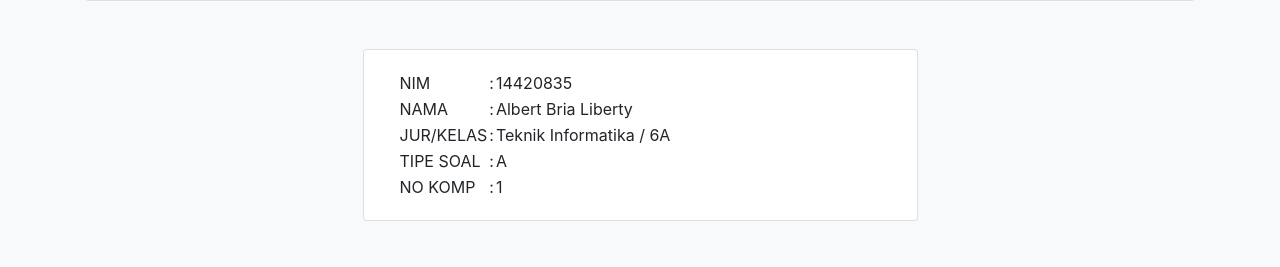
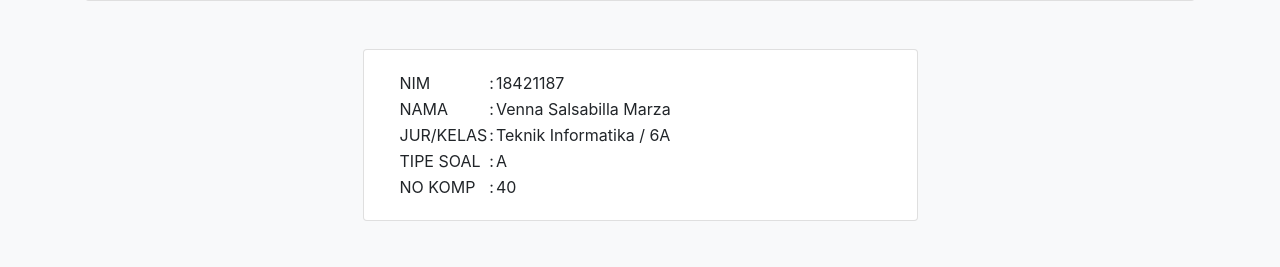
Before and after one commit to murprakoso/laba-terus, a PHP site: page /index.php?p=data-penjualan in a window 1280 px wide. Shown: the part 349-616 px from the top of the page. Run offline with PHP 8.4, Linux system fonts and the light colour scheme; data comes from the database, SQL or seed files in the repository.

Commit message:
tambah venna

```diff
--- a/contents/data-penjualan.php
+++ b/contents/data-penjualan.php
@@ -368,12 +368,12 @@ if (isset($_GET['hapus'])) {
                             <tr>
                                 <td>NIM </td>
                                 <td>: </td>
-                                <td>14420835</td>
+                                <td>18421187</td>
                             </tr>
                             <tr>
                                 <td>NAMA </td>
                                 <td>: </td>
-                                <td>Albert Bria Liberty</td>
+                                <td>Venna Salsabilla Marza</td>
                             </tr>
                             <tr>
                                 <td>JUR/KELAS </td>
@@ -388,7 +388,7 @@ if (isset($_GET['hapus'])) {
                             <tr>
                                 <td>NO KOMP </td>
                                 <td>: </td>
-                                <td>1</td>
+                                <td>40</td>
                             </tr>
                         </table>
                     </div>
```
